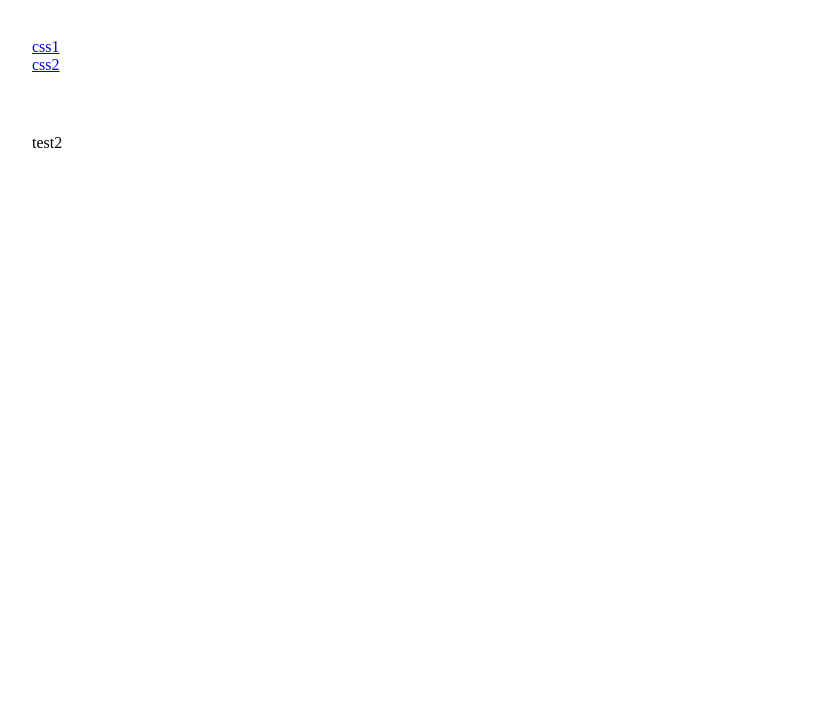
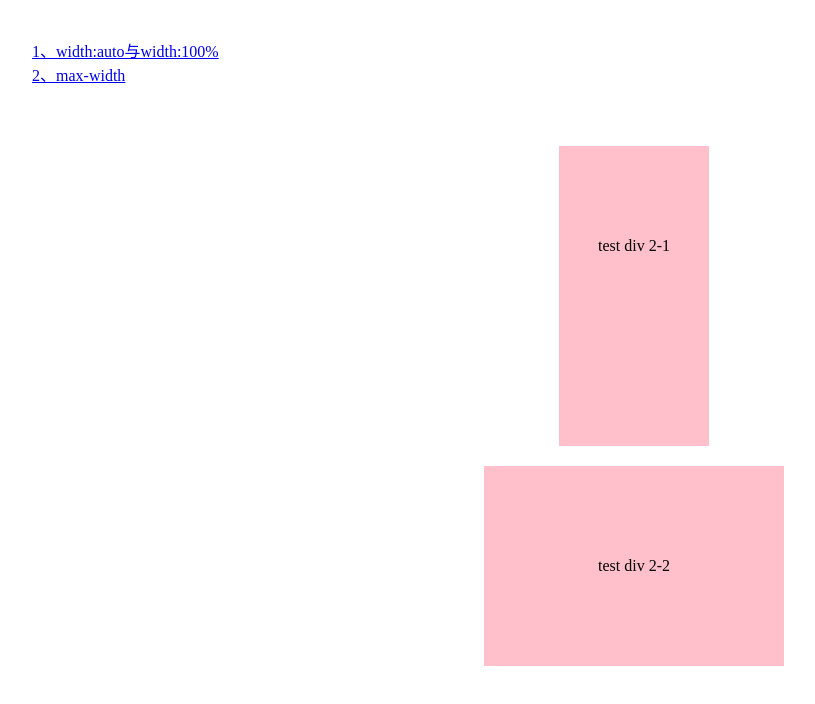
Before and after one commit to JuliaJaJa/css-demo, a Vue app: page /#/css2 in a window 1280 px wide. Shown: the top 704 px of the page, without its empty margins (6-821 px from the left). Built offline with nearby package versions, Linux system fonts and the light colour scheme.

Commit message:
feat: add_demo

```diff
--- a/src/App.vue
+++ b/src/App.vue
@@ -1,8 +1,15 @@
+<!--
+ * @Descripttion: 目录
+ * @Author: huyi2
+ * @Date: 2021-08-09 16:12:12
+ * @LastEditors: huyi2
+ * @LastEditTime: 2021-08-10 19:22:32
+-->
 <template>
   <div id="app" class="app">
     <div class="title">
-      <router-link to="/css1">css1</router-link>
-      <router-link to="/css2">css2</router-link>
+      <router-link to="/css1">1、width:auto与width:100%</router-link>
+      <router-link to="/css2">2、max-width</router-link>
     </div>
     <div class="content">
       <router-view/>
--- a/src/views/css1.vue
+++ b/src/views/css1.vue
@@ -1,5 +1,38 @@
 <template>
-  <div>
-    test1
+  <div class="container">
+    <h4>width:auto</h4>
+    <div class="nav">
+      <a href="" class="nav-a">导航1</a>
+      <a href="" class="nav-a">导航2</a>
+      <a href="" class="nav-a">导航3</a>
+    </div>
+    <h4>width:100%</h4>
+    <div class="nav">
+      <a href="" class="nav-a width">导航1</a>
+      <a href="" class="nav-a width">导航2</a>
+      <a href="" class="nav-a width">导航3</a>
+    </div>
   </div>
 </template>
+
+<style lang="less" scoped>
+.container {
+  width: 240px;
+}
+.width {
+  width: 100%;
+}
+.nav {
+  background-color: #FDE6CC;
+}
+.nav-a {
+  display: block;
+  margin: 0 10px;
+  padding: 9px 10px;
+  border-bottom: 1px solid black;
+  border-top: 1px solid black;
+  color: black;
+}
+.nav-a:first-child { border-top: 0; }
+.nav-a + .nav-a + .nav-a { border-bottom: 0;}
+</style>
--- a/src/views/css2.vue
+++ b/src/views/css2.vue
@@ -1,5 +1,37 @@
 <template>
-  <div>
-    test2
+  <div class="container">
+    <div class="block1">
+      test div 2-1
+    </div>
+    <div class="block2">
+      test div 2-2
+    </div>
   </div>
+
 </template>
+
+<style lang="less">
+.container {
+  text-align: center;
+  line-height: 200px;
+  .block1 {
+    margin: 0 auto;
+    width: 200px !important;
+    max-width: 150px;
+    height: 200px !important;
+    min-height: 300px;
+    margin-bottom: 20px;
+    background: pink;
+  }
+  .block2 {
+    margin: 0 auto;
+    width: 200px !important;
+    max-width: 150px;
+    min-width: 300px;
+    height: 100px !important;
+    min-height: 200px;
+    max-height: 150px;
+    background: pink;
+  }
+}
+</style>
```
